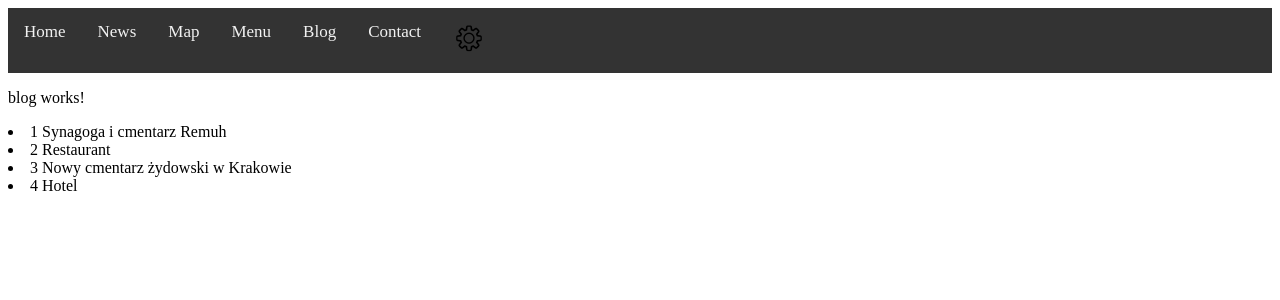
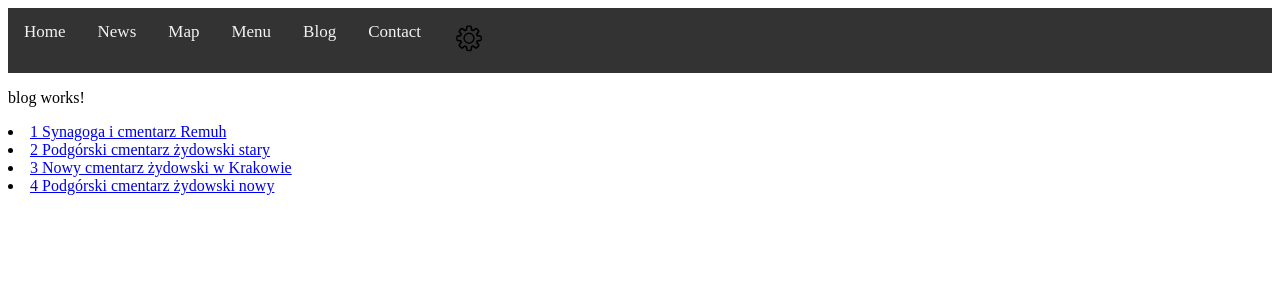
Before and after one commit to MikeZielony/WWW, an Angular app: page /blog in a window 1280 px wide. Shown: the top 300 px of the page. Built offline with nearby package versions, Linux system fonts and the light colour scheme.

Commit message:
Add minors changes

```diff
--- a/src/app/pages/blog/blog.component.css
+++ b/src/app/pages/blog/blog.component.css
@@ -0,0 +1,3 @@
+a:hover {
+  color: red;
+}
--- a/src/app/pages/blog/blog.component.html
+++ b/src/app/pages/blog/blog.component.html
@@ -2,6 +2,5 @@
 <p>blog works!</p>
 
 <ng-container *ngFor="let marker of mapResults, index as i">
- <li > {{i+1}} {{marker.name}}  </li>
-
+  <li> <a [routerLink]="['/$[i}']"> {{i+1}} {{marker.name}}  </a></li>
 </ng-container>
--- a/src/app/pages/blog/blog.component.ts
+++ b/src/app/pages/blog/blog.component.ts
@@ -11,12 +11,11 @@ import {MapResultModel} from '../../models/mapResult.model';
 })
 export class BlogComponent implements OnInit {
   public mapResults: MapResultModel[] = [];
-  index = 1;
 
   constructor(public map: MapComponent, public mapDataService: MapDataService) { }
 
   ngOnInit(): void {
-    console.log(this.mapData());
+    this.mapData();
   }
   mapData(): void{
       this.mapDataService.getMapResult()
--- a/src/app/pages/mapa/map.component.ts
+++ b/src/app/pages/mapa/map.component.ts
@@ -94,7 +94,11 @@ export class MapComponent implements OnInit, AfterViewInit{
 
   private _addMapMarker(geo: MapGeometryModel, name: string, info: string, gallery: string, video: string): void {
     const [long, lat] = geo.coordinates;
-    L.marker([lat, long], this._markerIcon).addTo(this._map).bindPopup(name, {autoClose: false}).openPopup();
-    L.marker([lat, long], this._markerIcon).addTo(this._map).bindPopup(name + `<br>` + info + `<br>` + gallery + `<br>` + video);
+   // L.marker([lat, long], this._markerIcon).addTo(this._map).bindPopup(name, {autoClose: false}).openPopup();
+    const infoPop = `<b>Info : </b><a href=\'${info}\'>Click</a>`;
+    const galleryPop = `<b>Gallery : </b><a href=\'${gallery}\'>Click</a>`;
+    const videoPop = `<b>Video : </b><a href=\'${video}\'>Click</a>`;
+
+    L.marker([lat, long], this._markerIcon).addTo(this._map).bindPopup(name + `<br>` + infoPop + `<br>` + galleryPop + `<br>` + videoPop);
   }
 }
--- a/src/assets/mock_api/mapResults.json
+++ b/src/assets/mock_api/mapResults.json
@@ -2,9 +2,9 @@
   {
     "id": 0,
     "name": "Synagoga i cmentarz Remuh",
-    "info": "\"<b>Info : </b><a href='https://pl.wikipedia.org/wiki/Cmentarz_Remuh'>Click</a>",
-    "gallery": "\"<b>Gallery : </b><a href='https://www.google.com/search?q=cmentarz+remuh&client=firefox-b-d&prmd=mins&sxsrf=ALeKk02DrltInFHpY7e8InTc4-IF5BrriA:1620027198124&source=lnms&tbm=isch&sa=X&ved=2ahUKEwjVjq7N_6zwAhVipYsKHfNrAzoQ_AUoAnoECAEQAg&biw=1564&bih=742'>Click</a>",
-    "video": "\"<b>Video : </b><a href='https://youtu.be/pt4mTZT07wE'>Click</a>",
+    "info": "https://pl.wikipedia.org/wiki/Cmentarz_Remuh",
+    "gallery": "https://www.google.com/search?q=cmentarz+remuh&client=firefox-b-d&prmd=mins&sxsrf=ALeKk02DrltInFHpY7e8InTc4-IF5BrriA:1620027198124&source=lnms&tbm=isch&sa=X&ved=2ahUKEwjVjq7N_6zwAhVipYsKHfNrAzoQ_AUoAnoECAEQAg&biw=1564&bih=742",
+    "video": "https://youtu.be/pt4mTZT07wE",
     "type": 1,
     "geometry": {
       "type": "MPoint",
@@ -16,25 +16,25 @@
   },
   {
     "id": 1,
-    "name": "Restaurant",
-    "info": "",
+    "name": "Podgórski cmentarz żydowski stary",
+    "info": "https://pl.wikipedia.org/wiki/Podg%C3%B3rski_cmentarz_%C5%BCydowski_stary_w_Krakowie",
     "gallery": "",
     "video": "",
     "type": 3,
     "geometry": {
       "type": "RPoint",
       "coordinates": [
-        19.963113069534298,
-        50.04987810266161
+        19.96320962905884,
+        50.033601317543734
       ]
     }
   },
   {
     "id": 3,
     "name": "Nowy cmentarz żydowski w Krakowie",
-   "info": "\"<b>Info : </b><a href='https://pl.wikipedia.org/wiki/Nowy_cmentarz_%C5%BCydowski_w_Krakowie'>Click</a> ",
-    "gallery": "\"<b>Gallery : </b><a href=''>Click</a> ",
-    "video": "\"<b>Move : </b><a href='https://youtu.be/Ul2B083iBrM'>Click</a>",
+   "info": "https://pl.wikipedia.org/wiki/Nowy_cmentarz_%C5%BCydowski_w_Krakowie",
+    "gallery": "",
+    "video": "https://youtu.be/Ul2B083iBrM",
     "type": 1,
     "geometry": {
       "type": "S Point",
@@ -47,16 +47,16 @@
   },
   {
     "id": 4,
-    "name": "Hotel",
-    "info": "",
+    "name": "Podgórski cmentarz żydowski nowy",
+    "info": "https://pl.wikipedia.org/wiki/Podg%C3%B3rski_cmentarz_%C5%BCydowski_nowy_w_Krakowie",
     "gallery": "",
     "video": "",
     "type": 5,
     "geometry": {
       "type": "HPoint",
       "coordinates": [
-        19.964336156845093,
-        50.04810065472004
+        19.964132308959964,
+        50.03248659772342
       ]
     }
   }
```
